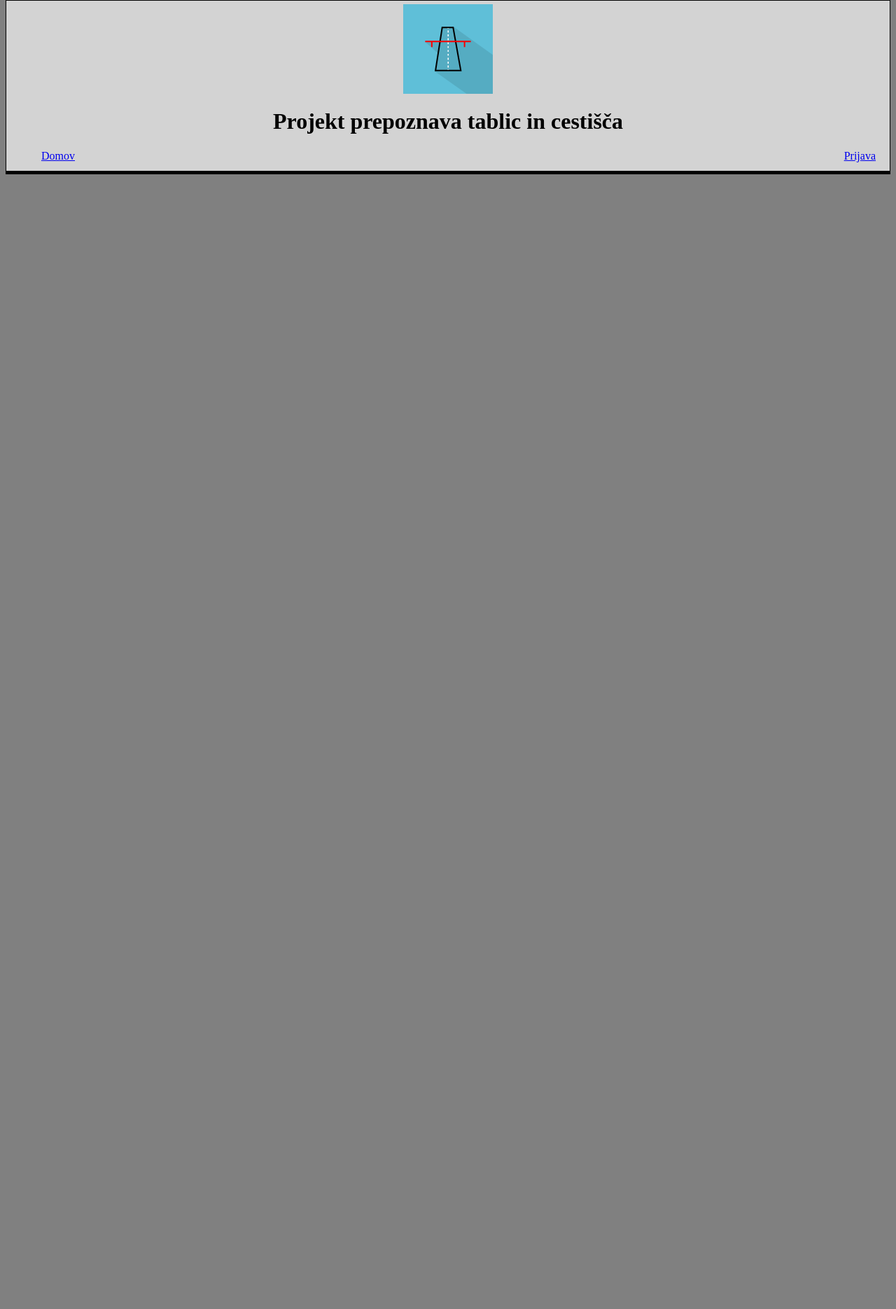
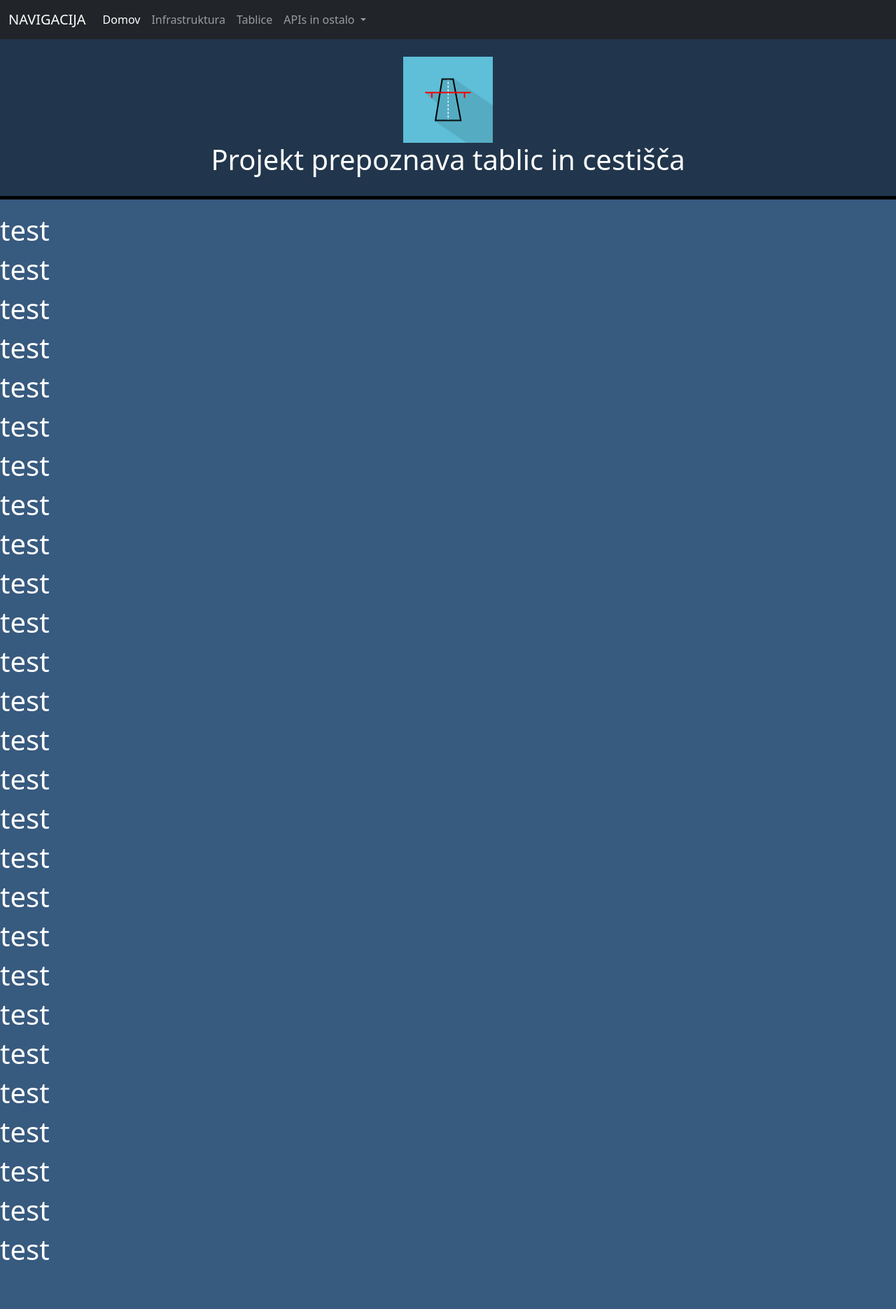
Before and after one commit to mcentrih/CPSystems, a PHP site: page / in a window 1280 px wide. Shown: the top 1870 px of the page at 70% size. Run offline with PHP 8.4, Linux system fonts and the light colour scheme.

Commit message:
popravki na modulu RAIN
- popravljen izgled
- dodane funkcionalnosti
- dodan boostrap

```diff
--- a/RAIN/footer.php
+++ b/RAIN/footer.php
@@ -2,9 +2,9 @@
 //nastavitev timezona za pravilno uro
 date_default_timezone_set('Europe/Ljubljana');
 ?>
-<div style="overflow: hidden; position: fixed; bottom: 0; width: 99%; background-color: lightgray; border: 1px solid black; border-top: 5px solid black; margin-top: 10px;">
-    <p style="float: left; padding-left: 10px">Zadnji dostop: <?php echo date("d.m.Y h:i")?></p>
-    <p style="float: left; padding-left: 35%">Projektna naloga</p>
+<div style="position:fixed; bottom:0; width: 100%; background-color: #212529; border: 1px solid black; border-top: 5px solid black; padding-top: 5px; color: white">
+    <p style="float: left; padding-left: 10px">Zadnji dostop: <strong><?php echo date("d.m.Y h:i")?></strong></p>
+    <p style="float: left; padding-left: 35%; font-size: 18px;"><strong>Projektna naloga</strong></p>
     <p style="float: right; padding-right: 10px;">Copyright by <strong>CPSystems</strong> RIT VS VP1</p>
 </div>
 </body>
--- a/RAIN/header.php
+++ b/RAIN/header.php
@@ -15,31 +15,38 @@ $conn->set_charset("UTF8");
     <html>
     <head>
         <title>Projekt CPSystems</title>
-    <link rel="icon" href="icon.png">
+        <link rel="icon" href="favicon.ico">
+        <!-- CSS only -->
+        <link href="https://cdn.jsdelivr.net/npm/bootstrap@5.0.0/dist/css/bootstrap.min.css" rel="stylesheet"
+              integrity="sha384-wEmeIV1mKuiNpC+IOBjI7aAzPcEZeedi5yW5f2yOq55WWLwNGmvvx4Um1vskeMj0"
+              crossorigin="anonymous">
+        <!-- JavaScript Bundle with Popper -->
+        <script src="https://cdn.jsdelivr.net/npm/bootstrap@5.0.0/dist/js/bootstrap.bundle.min.js"
+                integrity="sha384-p34f1UUtsS3wqzfto5wAAmdvj+osOnFyQFpp4Ua3gs/ZVWx6oOypYoCJhGGScy+8"
+                crossorigin="anonymous"></script>
     </head>
-<body style="background-color: gray; margin-top: 0">
-<div style="background-color: lightgray; padding: 0 10px 30px; border: 1px solid black; border-bottom: 5px solid black; margin-bottom: 10px">
+<body style="background-color: #375a7f; color: white;">
+
+<?php
+if (isset($_SESSION["USER_ID"])) {
+    ?>
+    <div style="background-color: #21364c; margin-top: 56px; margin-bottom: 20px; padding-top: 20px; border-bottom: 5px solid black;">
+        <img class="rounded" style="display: block; margin-left: auto; margin-right: auto;padding-top: 5px;"
+             src="icon.png" width="128"
+             height="128">
+        <h1 style="text-align: center">Projekt prepoznava tablic in cestišča</h1>
+        <div style="display: inline-block; padding-left: 45%">
+            <p>Pozdravljen, <strong><?php echo $_SESSION["imeInPriimek"] ?></strong></p>
+        </div>
+    </div>
+    <?php
+} else {
+    ?>
+    <div style="background-color: #21364c; margin-top: 56px; margin-bottom: 20px; padding-top: 20px; padding-bottom: 20px; border-bottom: 5px solid black;">
         <img style="display: block; margin-left: auto; margin-right: auto;padding-top: 5px;" src="icon.png" width="128"
              height="128">
         <h1 style="text-align: center">Projekt prepoznava tablic in cestišča</h1>
-    <nav style="text-align: center">
-        <ul>
-            <li style="display: inline; float: left"><a href="index.php">Domov</a></li>
-            <?php
-            //spreminjanje menija ce si prijavljen ali ne
-            if (isset($_SESSION["USER_ID"])) {
-                ?>
-                <li style="list-style-type: none; text-align: center;"><p>Pozdravljen,
-                        <strong><?php echo $_SESSION["imeInPriimek"] ?></strong></p></li>
-                <li style="display: inline; float: right; padding-right: 10px"><a href="logout.php">Odjava</a></li>
-                <?php
-            } else {
-                ?>
-                <li style="display: inline; float: right; padding-right: 10px"><a href="login.php">Prijava</a></li>
+    </div>
     <?php
 }
 ?>
-        </ul>
-    </nav>
-</div>
-<!--<hr style="border-color: black; background-color: lightgray">-->
--- a/RAIN/index.php
+++ b/RAIN/index.php
@@ -1,5 +1,54 @@
-<?php include("header.php");
+<?php
+include("header.php");
+include("nav.php");
+
+
 ?>
+<div style="overflow-y: scroll; height:58%; margin-bottom: 20px;">
+    <h1>test</h1>
+    <h1>test</h1>
+    <h1>test</h1>
+    <h1>test</h1>
+    <h1>test</h1>
+    <h1>test</h1>
+    <h1>test</h1>
+    <h1>test</h1>
+    <h1>test</h1>
+    <h1>test</h1>
+    <h1>test</h1>
+    <h1>test</h1>
+    <h1>test</h1>
+    <h1>test</h1>
+    <h1>test</h1>
+    <h1>test</h1>
+    <h1>test</h1>
+    <h1>test</h1>
+    <h1>test</h1>
+    <h1>test</h1>
+    <h1>test</h1>
+    <h1>test</h1>
+    <h1>test</h1>
+    <h1>test</h1>
+    <h1>test</h1>
+    <h1>test</h1>
+    <h1>test</h1>
+    <h1>test</h1>
+    <h1>test</h1>
+    <h1>test</h1>
+    <h1>test</h1>
+    <h1>test</h1>
+    <h1>test</h1>
+    <h1>test</h1>
+    <h1>test</h1>
+    <h1>test</h1>
+    <h1>test</h1>
+    <h1>test</h1>
+    <h1>test</h1>
+    <h1>test</h1>
+    <h1>test</h1>
+    <h1>test</h1>
+    <h1>test</h1>
+</div>
 
 <?php include("footer.php");
 ?>
--- /dev/null
+++ b/RAIN/nav.php
@@ -0,0 +1,48 @@
+<nav class="navbar navbar-expand-lg navbar-dark bg-dark fixed-top">
+    <div class="container-fluid">
+        <a class="navbar-brand" href="index.php">NAVIGACIJA</a>
+        <button class="navbar-toggler" type="button" data-bs-toggle="collapse" data-bs-target="#navbarNavDropdown"
+                aria-controls="navbarNavDropdown" aria-expanded="false" aria-label="Toggle navigation">
+            <span class="navbar-toggler-icon"></span>
+        </button>
+        <div class="collapse navbar-collapse" id="navbarNavDropdown">
+            <ul class="navbar-nav">
+                <li class="nav-item">
+                    <a class="nav-link active" aria-current="page" href="index.php">Domov</a>
+                </li>
+                <li class="nav-item">
+                    <a class="nav-link" href="#">Infrastruktura</a>
+                </li>
+                <li class="nav-item">
+                    <a class="nav-link" href="#">Tablice</a>
+                </li>
+                <li class="nav-item dropdown">
+                    <a class="nav-link dropdown-toggle" href="#" id="navbarDropdownMenuLink" role="button"
+                       data-bs-toggle="dropdown" aria-expanded="false">
+                        APIs in ostalo
+                    </a>
+                    <ul class="dropdown-menu" aria-labelledby="navbarDropdownMenuLink">
+                        <li><a class="dropdown-item" href="#">Action</a></li>
+                        <li><a class="dropdown-item" href="#">Another action</a></li>
+                        <li><a class="dropdown-item" href="#">Something else here</a></li>
+                    </ul>
+                </li>
+                <?php
+                if (isset($_SESSION["USER_ID"])) {
+                    ?>
+                    <li class="" style="padding-left: 290%">
+                        <a role="button" class="btn btn-danger" href="logout.php">Odjava</a>
+                    </li>
+                    <?php
+                } else {
+                    ?>
+                    <li class="" style="padding-left: 290%">
+                        <a role="button" class="btn btn-primary" href="login.php">Prijava</a>
+                    </li>
+                    <?php
+                }
+                ?>
+            </ul>
+        </div>
+    </div>
+</nav>
```
Also changed, not shown: RAIN/login.php (+11 -8 lines), RAIN/favicon.ico (added), 1 other file. Lines whose indentation alone changed are shown as unchanged.
